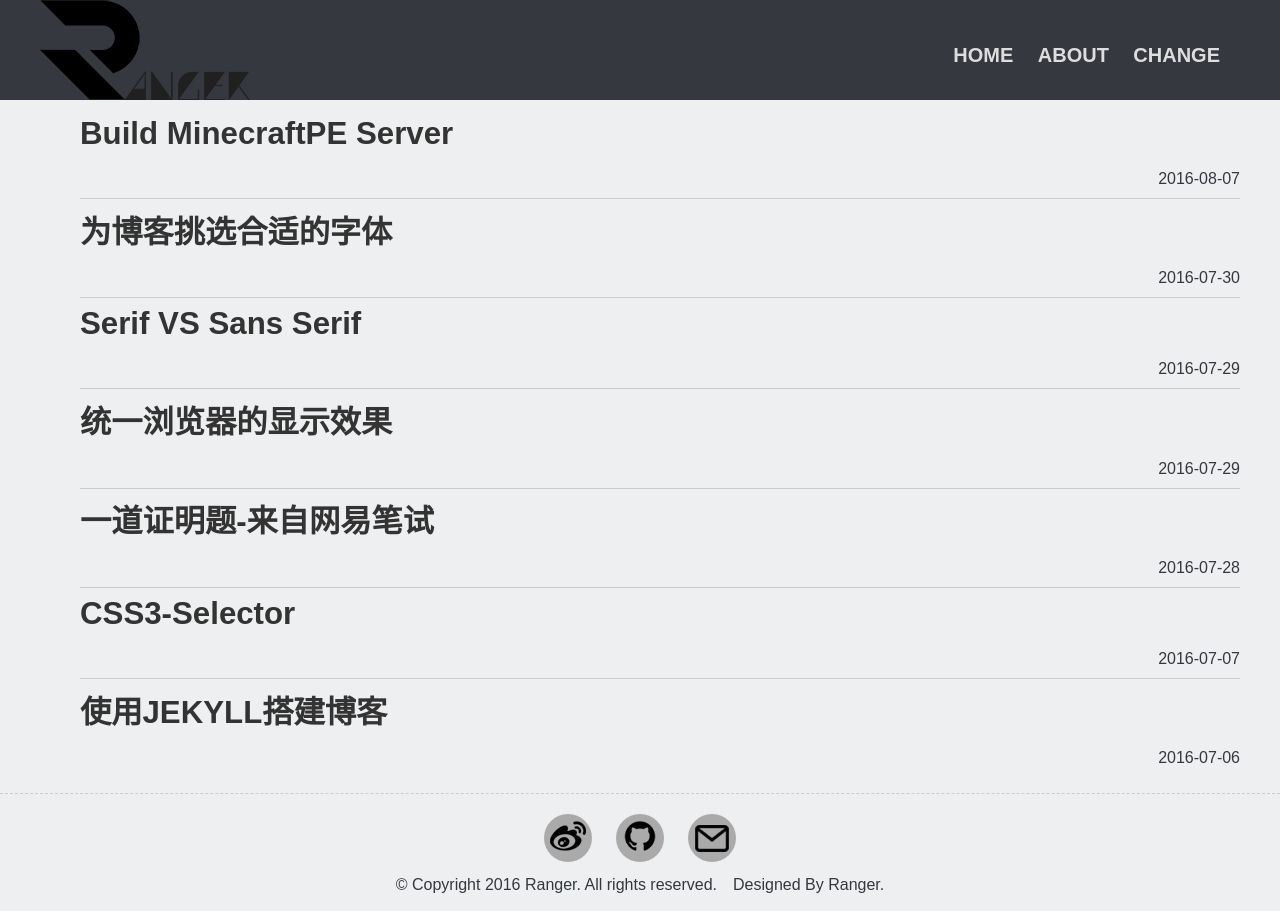
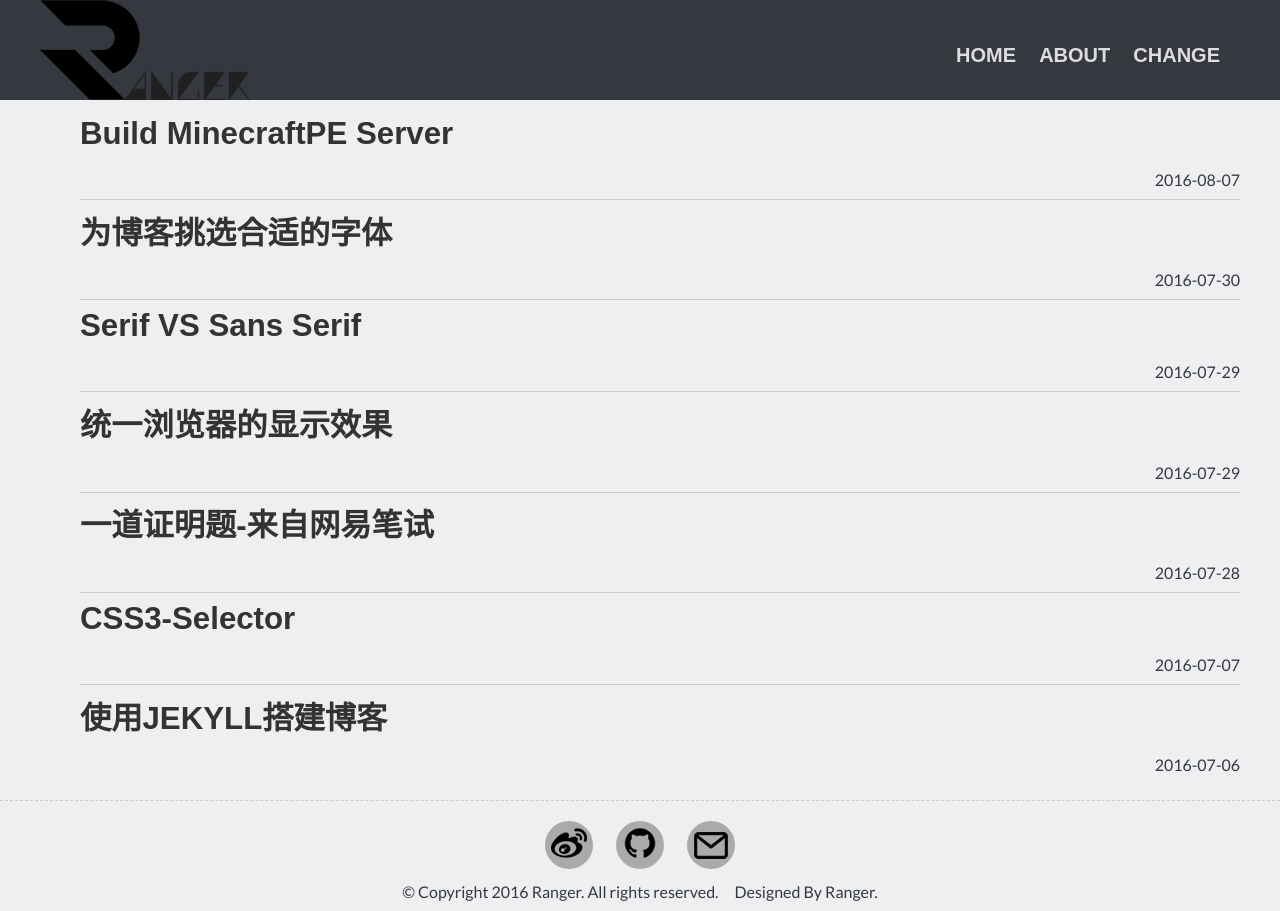
Before and after one commit to RangerChen/RangerChen.github.io, a Jekyll site: the page built from index.html, in a window 1280 px wide. Built offline with Jekyll 4.4.1, drawn with Linux system fonts in a browser that asks for light colours.

Commit message:
feat: add new font style.

```diff
--- a/_includes/head.html
+++ b/_includes/head.html
@@ -5,7 +5,7 @@
 
   <title>{% if page.title %}{{ page.title | escape }}{% else %}{{ site.title | escape }}{% endif %}</title>
   <meta name="description" content="{% if page.excerpt %}{{ page.excerpt | strip_html | strip_newlines | truncate: 160 }}{% else %}{{ site.description }}{% endif %}">
-
+  <link href="//fonts.googleapis.com/css?family=Lato:400,300,300italic,400italic,700" rel="stylesheet" type="text/css">
   <link rel="stylesheet" href="{{ "/css/main.css" | prepend: site.baseurl }}">
   <link rel="canonical" href="{{ page.url | replace:'index.html','' | prepend: site.baseurl | prepend: site.url }}">
   <link rel="alternate" type="application/rss+xml" title="{{ site.title }}" href="{{ "/feed.xml" | prepend: site.baseurl | prepend: site.url }}">
--- a/_sass/_reset.scss
+++ b/_sass/_reset.scss
@@ -12,7 +12,7 @@
   margin: 0 auto;
   color: $body-color;
   background-color: $background-color;
-  font-family:"Microsoft YaHei",Arial,Helvetica,sans-serif,"\5b8b\4f53";
+  font-family:"Lato",Arial,Helvetica,sans-serif,"\5b8b\4f53";
 }
 
 a{
```
